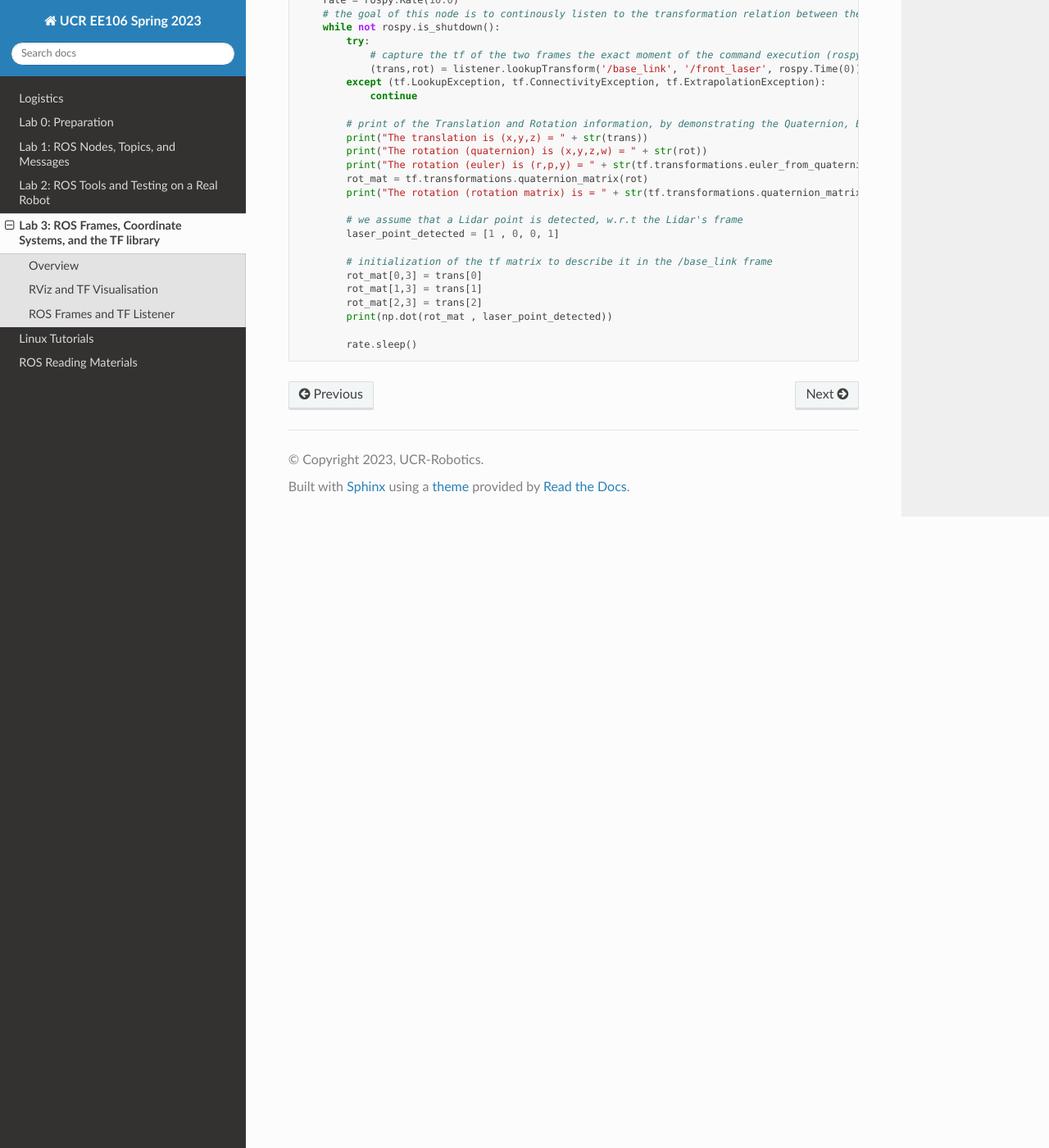
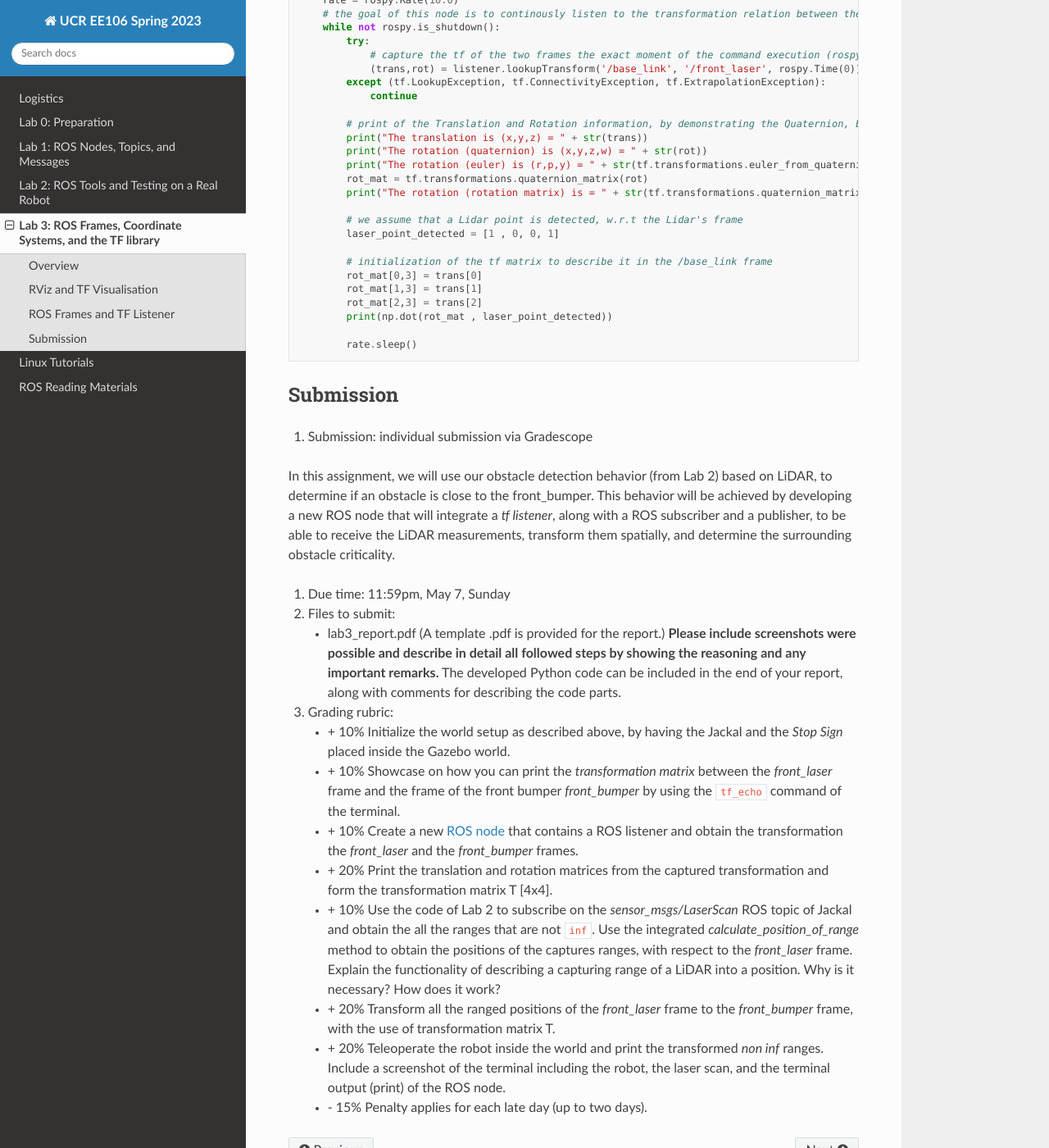
Before and after one commit to taektay/ee106, a Sphinx documentation site: the page built from docs/lab3.rst, in a window 1280 px wide and 1400 px high, scrolled down 3237 px. Shown: the whole window at 82% size. Built offline with Sphinx 7.4.7 and the Read the Docs theme 2.0.0, drawn with Linux system fonts in a browser that asks for light colours.

Commit message:
lab3 updated

```diff
--- a/docs/lab3.rst
+++ b/docs/lab3.rst
@@ -112,28 +112,28 @@ This information can be captured also inside a ROS node by using the ``tf.Transf
             rate.sleep()
 
 
-.. Submission
-.. -----------
+Submission
+-----------
 
-.. #. Submission: individual submission via Gradescope
+#. Submission: individual submission via Gradescope
 
-.. In this assignment, we will use our obstacle detection behavior (from Lab 2) based on LiDAR, to determine if an obstacle is close to the front_bumper. This behavior will be achieved by developing a new ROS node that will integrate a `tf listener`, along with a ROS subscriber and a publisher, to be able to receive the LiDAR measurements, transform them spatially, and determine the surrounding obstacle criticality.
+In this assignment, we will use our obstacle detection behavior (from Lab 2) based on LiDAR, to determine if an obstacle is close to the front_bumper. This behavior will be achieved by developing a new ROS node that will integrate a `tf listener`, along with a ROS subscriber and a publisher, to be able to receive the LiDAR measurements, transform them spatially, and determine the surrounding obstacle criticality.
 
-.. .. #. Demo: required (Demonstrate the ROS node functionality in the Gazebo world by using the Jackal.)
+.. #. Demo: required (Demonstrate the ROS node functionality in the Gazebo world by using the Jackal.)
 
-.. #. Due time: 11:59pm, May 7, Sunday
+#. Due time: 11:59pm, May 7, Sunday
 
-.. #. Files to submit:
+#. Files to submit:
 
-..    - lab3_report.pdf (A template .pdf is provided for the report.) **Please include screenshots were possible and describe in detail all followed steps by showing the reasoning and any important remarks.** The developed Python code can be included in the end of your report, along with comments for describing the code parts.
+   - lab3_report.pdf (A template .pdf is provided for the report.) **Please include screenshots were possible and describe in detail all followed steps by showing the reasoning and any important remarks.** The developed Python code can be included in the end of your report, along with comments for describing the code parts.
 
-.. #. Grading rubric:
+#. Grading rubric:
 
-..    - \+ 10% Initialize the world setup as described above, by having the Jackal and the `Stop Sign` placed inside the Gazebo world.
-..    - \+ 10% Showcase on how you can print the `transformation matrix` between the `front_laser` frame and the frame of the front bumper `front_bumper` by using the ``tf_echo`` command of the terminal.
-..    - \+ 10% Create a new `ROS node <https://github.com/UCR-Robotics/ee106/blob/main/scripts/rangescheck_jackal.py>`_ that contains a ROS listener and obtain the transformation the `front_laser` and the `front_bumper` frames.
-..    - \+ 20% Print the translation and rotation matrices from the captured transformation and form the transformation matrix T [4x4].
-..    - \+ 10% Use the code of Lab 2 to subscribe on the `sensor_msgs/LaserScan` ROS topic of Jackal and obtain the all the ranges that are not ``inf``. Use the integrated `calculate_position_of_range` method to obtain the positions of the captures ranges, with respect to the `front_laser` frame. Explain the functionality of describing a capturing range of a LiDAR into a position. Why is it necessary? How does it work?
-..    - \+ 20% Transform all the ranged positions of the `front_laser` frame to the `front_bumper` frame, with the use of transformation matrix T.
-..    - \+ 20% Teleoperate the robot inside the world and print the transformed `non inf` ranges. Include a screenshot of the terminal including the robot, the laser scan, and the terminal output (print) of the ROS node.
-..    - \- 15% Penalty applies for each late day (up to two days).
+   - \+ 10% Initialize the world setup as described above, by having the Jackal and the `Stop Sign` placed inside the Gazebo world.
+   - \+ 10% Showcase on how you can print the `transformation matrix` between the `front_laser` frame and the frame of the front bumper `front_bumper` by using the ``tf_echo`` command of the terminal.
+   - \+ 10% Create a new `ROS node <https://github.com/UCR-Robotics/ee106/blob/main/scripts/rangescheck_jackal.py>`_ that contains a ROS listener and obtain the transformation the `front_laser` and the `front_bumper` frames.
+   - \+ 20% Print the translation and rotation matrices from the captured transformation and form the transformation matrix T [4x4].
+   - \+ 10% Use the code of Lab 2 to subscribe on the `sensor_msgs/LaserScan` ROS topic of Jackal and obtain the all the ranges that are not ``inf``. Use the integrated `calculate_position_of_range` method to obtain the positions of the captures ranges, with respect to the `front_laser` frame. Explain the functionality of describing a capturing range of a LiDAR into a position. Why is it necessary? How does it work?
+   - \+ 20% Transform all the ranged positions of the `front_laser` frame to the `front_bumper` frame, with the use of transformation matrix T.
+   - \+ 20% Teleoperate the robot inside the world and print the transformed `non inf` ranges. Include a screenshot of the terminal including the robot, the laser scan, and the terminal output (print) of the ROS node.
+   - \- 15% Penalty applies for each late day (up to two days).
```
